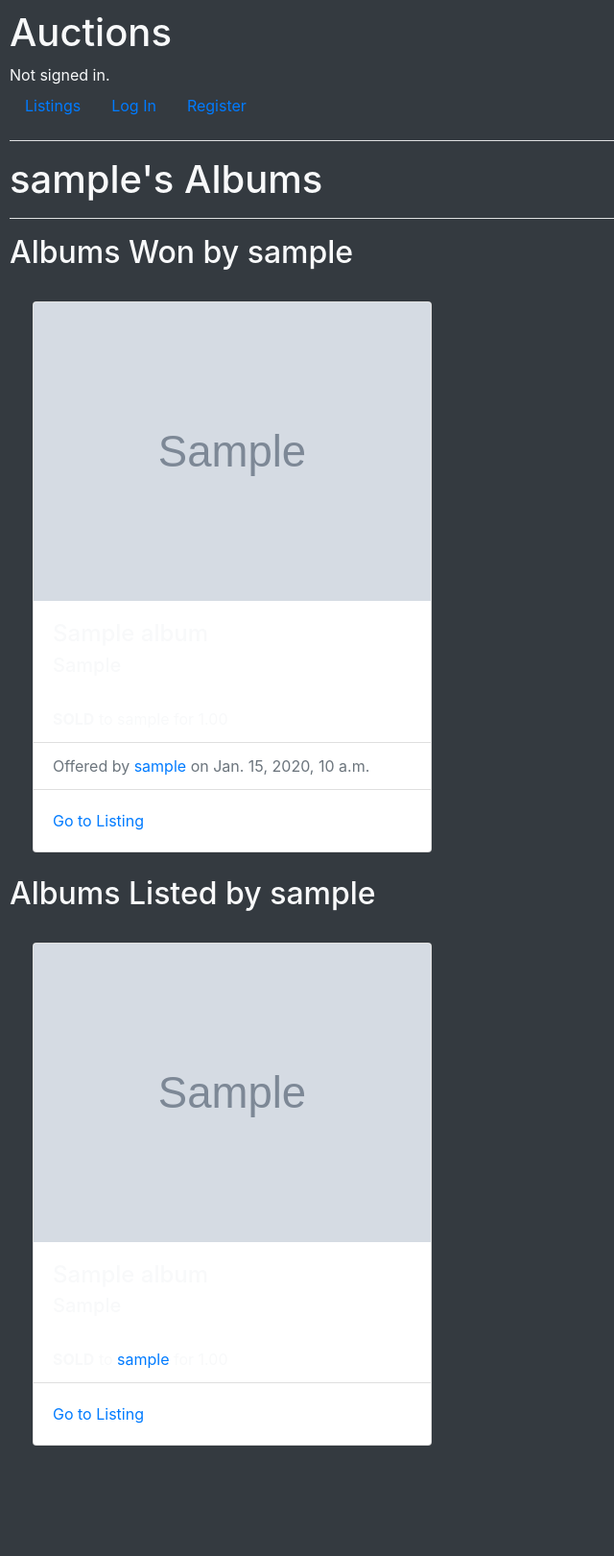
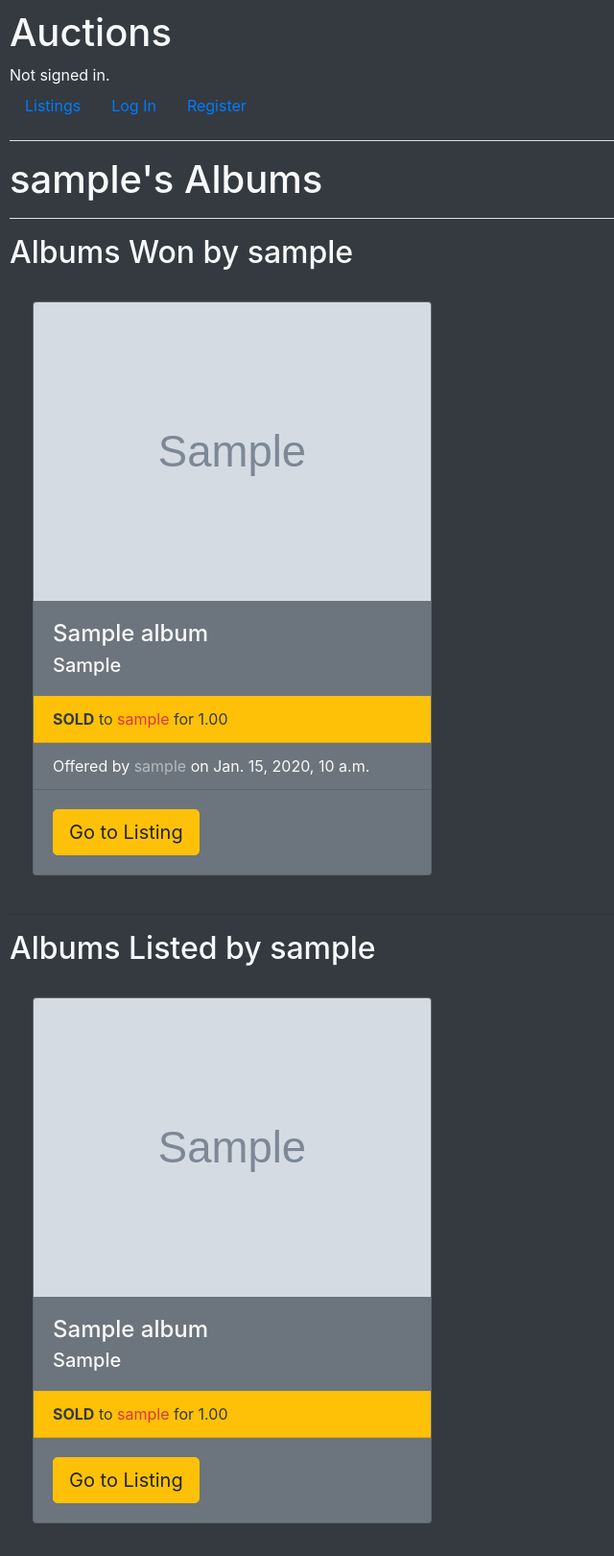
Before and after one commit to mrumiker/ebay-clone, a Django app: page /albums/1 in a window 1280 px wide. Shown: the whole page at 96% size, without its empty margins (0-640 px from the left). Before the commit the page ends 1506 px from the top, so only its background shows below. Run offline with Django 3.2, Linux system fonts and the light colour scheme; tables that the repository leaves empty hold one stand-in row (values such as "Sample post"); grey boxes marked "Sample" are stand-in pictures; some libraries are stand-ins or nearby versions.

Commit message:
add Color scheme to Albums page

```diff
--- a/auctions/templates/auctions/albums.html
+++ b/auctions/templates/auctions/albums.html
@@ -9,7 +9,7 @@
 <div class="d-flex flex-wrap">
 
   {% for album in won %}
-  <div class="card m-4" style="width: 26rem;">
+  <div class="card m-4 bg-secondary">
     <img src="{{ album.image_url }}" class="card-img-top" alt="cover of {{ album }}">
     <div class="card-body">
       <h4 class="card-title">{{ album.title }} {% if album.new %}<span
@@ -19,21 +19,26 @@
     </div>
     <ul class="list-group list-group-flush">
       {% if user.id == album.top_bidder.id %}
-      <li class="list-group-item" style="background-color: honeydew;"><b>SOLD TO YOU</b> for {{ album.top_bid }}!</li>
+      <li class="list-group-item bg-warning text-dark"><b>SOLD TO <a href="{% url 'albums' user.id %}"
+            class="card-link text-danger">YOU</a></b> for
+        {{album.top_bid}}!</li>
       {% else %}
-      <li class="list-group-item"><b>SOLD</b> to {{ album.top_bidder }} for {{ album.top_bid }}</li>
+      <li class="list-group-item bg-warning text-dark"><b>SOLD</b> to <a href="{% url 'albums' album.top_bidder.id %}"
+          class="card-link text-danger">{{album.top_bidder}}</a>
+        for {{album.top_bid}}</li>
       {% endif %}
       {% if user.id == album.seller.id %}
-      <li class="list-group-item text-muted">Offered by <a href="{% url 'albums' user.id %}" class="card-link">you</a>
-        on
-        {{ album.datetime_created }}</li>
+      <li class="list-group-item bg-secondary text-light">Offered by <a href="{% url 'albums' user.id %}"
+          class="card-link text-white-50">you</a>
+        on {{album.datetime_created}}</li>
       {% else %}
-      <li class="list-group-item text-muted">Offered by <a href="{% url 'albums' album.seller.id %}"
-          class="card-link">{{album.seller}}</a> on {{ album.datetime_created }}</li>
+      <li class="list-group-item bg-secondary text-light">Offered by <a href="{% url 'albums' album.seller.id %}"
+          class="card-link text-white-50">{{album.seller}}</a>
+        on {{album.datetime_created}}</li>
       {% endif %}
     </ul>
     <div class="card-body">
-      <a href="{% url 'listing' album.id %}" class="card-link">Go to Listing</a>
+      <a href="{% url 'listing' album.id %}" class="btn btn-warning btn-lg">Go to Listing</a>
     </div>
   </div>
   {% endfor %}
@@ -41,10 +46,18 @@
 {% endif %}
 
 {% if selling %}
+<hr class="bg-dark" />
+
 <h2>Albums Listed by {{ featured_user }}</h2>
 <div class="d-flex flex-wrap">
   {% for album in selling %}
-  <div class="card m-4" style="width: 26rem;">
+  {% if user.id and user.id == album.top_bidder.id %}
+  <div class="card m-4 border-success bg-secondary">
+    {% elif album.new %}
+    <div class="card m-4 border-danger bg-secondary">
+      {% else %}
+      <div class="card m-4 bg-secondary">
+        {% endif %}
         <img src="{{ album.image_url }}" class="card-img-top" alt="cover of {{ album }}">
         <div class="card-body">
           <h4 class="card-title">{{ album.title }} {% if album.new %}<span
@@ -56,39 +69,49 @@
           {% if album.top_bid %}
           {% if album.datetime_closed %}
           {% if user.id == album.top_bidder.id %}
-      <li class="list-group-item" style="background-color: honeydew;"><b>SOLD TO <a href="{% url 'albums' user.id %}"
-            class="card-link text-danger">YOU</a></b> for {{ album.top_bid }}!</li>
+          <li class="list-group-item bg-warning text-dark"><b>SOLD TO <a href="{% url 'albums' user.id %}"
+                class="card-link text-danger">YOU</a></b> for
+            {{album.top_bid}}!</li>
           {% else %}
-      <li class="list-group-item"><b>SOLD</b> to <a href="{% url 'albums' album.top_bidder.id %}"
-          class="card-link">{{album.top_bidder}}</a> for {{ album.top_bid }}</li>
+          <li class="list-group-item bg-warning text-dark"><b>SOLD</b> to <a
+              href="{% url 'albums' album.top_bidder.id %}" class="card-link text-danger">{{album.top_bidder}}</a>
+            for {{album.top_bid}}</li>
           {% endif %}
           {% else %}
           {% if user.id == album.top_bidder.id %}
-      <li class="list-group-item" style="background-color: honeydew;">Current bid is <b>{{ album.top_bid }}</b> by <a
-          href="{% url 'albums' user.id %}" class="card-link">you</a>
+          <li class="list-group-item bg-dark text-light">Current bid is <b>{{ album.top_bid }}</b> by
+            <a href="{% url 'albums' user.id %}" class="card-link text-success">YOU</a>
           </li>
           {% else %}
-      <li class="list-group-item">Current bid is <b>{{ album.top_bid }}</b> by <a
-          href="{% url 'albums' album.top_bidder.id %}" class="card-link">{{album.top_bidder}}</a></li>
+          <li class="list-group-item bg-secondary text-light">Current bid is <b>{{ album.top_bid }}</b> by <a
+              href="{% url 'albums' album.top_bidder.id %}" class="card-link text-white-50">{{album.top_bidder}}</a>
+          </li>
           {% endif %}
           {% endif %}
           {% elif album.datetime_closed %}
           {% if user == album.seller %}
-      <li class="list-group-item text-muted">Withdrawn by you on {{album.datetime_closed}}</li>
+          <li class="list-group-item bg-danger text-light">Withdrawn by <a href="{% url 'albums' user.id %}"
+              class="card-link text-warning">you</a> on
+            {{album.datetime_closed}}</li>
           {% else %}
-      <li class="list-group-item text-muted">Withdrawn by {{ album.seller }} on {{ album.datetime_closed }}</li>
+          <li class="list-group-item bg-danger text-light">Withdrawn by <a href="{% url 'albums' album.seller.id %}"
+              class="card-link text-warning">{{album.seller}}</a> on
+            {{album.datetime_closed}}</li>
           {% endif %}
           {% else %}
           {% if user.id == album.seller.id %}
-      <li class="list-group-item text-muted">Offered by you on
-        {{album.datetime_created}}</li>
+          <li class="list-group-item bg-secondary text-light">Offered by <a href="{% url 'albums' user.id %}"
+              class="card-link text-white-50">you</a>
+            on {{album.datetime_created}}</li>
           {% else %}
-      <li class="list-group-item text-muted">Offered by {{ album.seller }} on {{ album.datetime_created }}</li>
+          <li class="list-group-item bg-secondary text-light">Offered by <a href="{% url 'albums' album.seller.id %}"
+              class="card-link text-white-50">{{album.seller}}</a>
+            on {{album.datetime_created}}</li>
           {% endif %}
           {% endif %}
         </ul>
         <div class="card-body">
-      <a href="{% url 'listing' album.id %}" class="card-link">Go to Listing</a>
+          <a href="{% url 'listing' album.id %}" class="btn btn-warning btn-lg">Go to Listing</a>
         </div>
       </div>
       {% endfor %}
--- a/auctions/templates/auctions/watchlist.html
+++ b/auctions/templates/auctions/watchlist.html
@@ -77,8 +77,7 @@
           {% else %}
           <li class="list-group-item bg-warning text-dark"><b>SOLD</b> to <a
               href="{% url 'albums' album.top_bidder.id %}" class="card-link text-danger">{{album.top_bidder}}</a>
-            for
-            {{album.top_bid}}</li>
+            for {{album.top_bid}}</li>
           {% endif %}
           {% elif user == album.seller %}
           <li class="list-group-item bg-danger text-light">Withdrawn by <a href="{% url 'albums' user.id %}"
```
Lines whose indentation alone changed are shown as unchanged.
